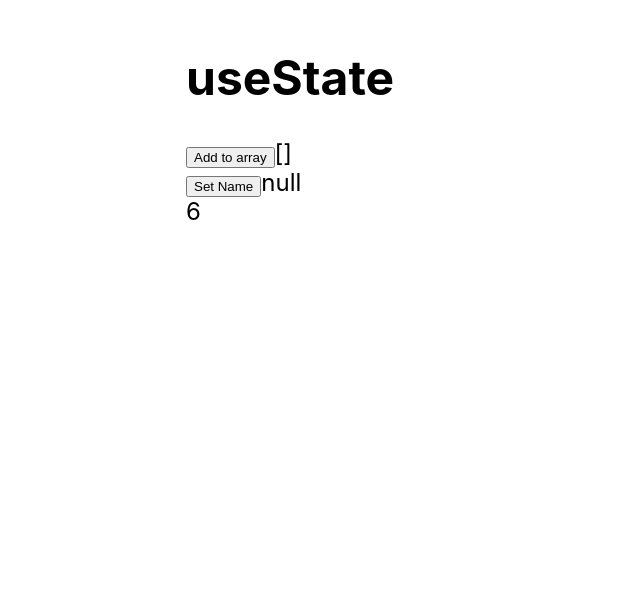
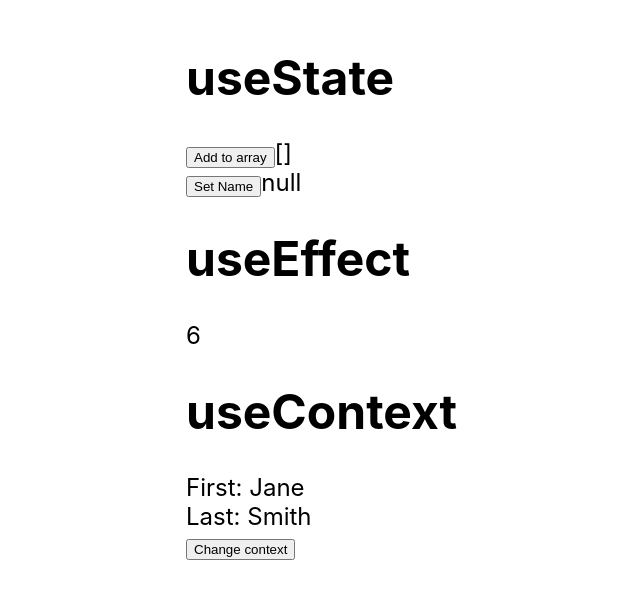
Before and after one commit to kureharyosuke/React-TypeScript, a React (Create React App) app in the folder React-Hook-Master/ts-hooks/: page / in a window 1280 px wide. Shown: the top 598 px of the page, without its empty margins (54-694 px from the left). Built offline with nearby package versions, Linux system fonts and the light colour scheme.

Commit message:
3. UseContext , store

```diff
--- a/React-Hook-Master/ts-hooks/src/App.tsx
+++ b/React-Hook-Master/ts-hooks/src/App.tsx
@@ -1,6 +1,7 @@
 import React from 'react';
 import UseStateComponent from './UseStateComponent'
 import UseEffectComponent from './UseEffectComponent'
+import UseContextComponent from './UseContextComponent'
 import './App.css';
 
 function App() {
@@ -8,7 +9,10 @@
     <div>
       <h1>useState</h1>
       <UseStateComponent />
+      <h1>useEffect</h1>
       <UseEffectComponent />
+      <h1>useContext</h1>
+      <UseContextComponent />
     </div>
   );
 }
--- /dev/null
+++ b/React-Hook-Master/ts-hooks/src/UseContextComponent.tsx
@@ -0,0 +1,37 @@
+import { useState, useContext } from 'react'
+
+import UserContext, { UserState } from './store'
+
+function ConsumerComponent() {
+
+  // 둘다 가능
+  // const user: UserState = useContext(UserContext);
+  const user = useContext<UserState>(UserContext);
+
+
+  return (
+    <div>
+      <div>First: {user.first}</div>
+      <div>Last: {user.last}</div>
+    </div>
+  )
+}
+
+function UseContextComponent() {
+
+  const [user, userSet] = useState<UserState>({
+    first: "Jane",
+    last: 'Smith'
+  })
+
+  return (
+    <UserContext.Provider value={user}>
+      <ConsumerComponent />
+      <button onClick={() => userSet({
+        first: 'yunseok', last: 'oh'
+      })}>Change context</button>
+    </UserContext.Provider >
+  )
+}
+
+export default UseContextComponent
--- a/React-Hook-Master/ts-hooks/src/UseEffectComponent.tsx
+++ b/React-Hook-Master/ts-hooks/src/UseEffectComponent.tsx
@@ -1,6 +1,7 @@
 
 import { useState, useEffect } from 'react'
 
+// 타이머 효과
 function UseEffectComponent() {
   // useState :  function useState<S>(initialState: S | (() => S)): [S, Dispatch<SetStateAction<S>>];
   const [val, valSet] = useState(1);
@@ -14,11 +15,16 @@
 
   useEffect(() => {
     const timer = window.setInterval(() => {
-      // valSet(val + 1);
+
+      // valSet(val + 1); // 2까지 밖에 안 움직이는 문제가 생긴다.
+
       valSet(v => v + 1)
+
     }, 1000)
+
     return () => window.clearInterval(timer)
-  }, [])
+
+  }, []) // 빈배열이 있어야 한다.
 
   return (
     <div>{val}</div>
--- a/React-Hook-Master/ts-hooks/src/UseStateComponent.tsx
+++ b/React-Hook-Master/ts-hooks/src/UseStateComponent.tsx
@@ -1,4 +1,5 @@
 import { useState } from 'react'
+
 
 function UseStateComponent() {
 
--- /dev/null
+++ b/React-Hook-Master/ts-hooks/src/store.ts
@@ -0,0 +1,17 @@
+import { createContext } from "react";
+
+const initalState = {
+  first: "Jask",
+  last: "Herrington",
+};
+
+export type UserState = typeof initalState;
+
+const context = createContext<typeof initalState>(initalState);
+//    function createContext<T: Type 타입>(
+//    If you thought this should be optional, see
+//    https://github.com/DefinitelyTyped/DefinitelyTyped/pull/24509#issuecomment-382213106
+//    defaultValue: T,
+//    ): Context<T>;
+
+export default context;
```
